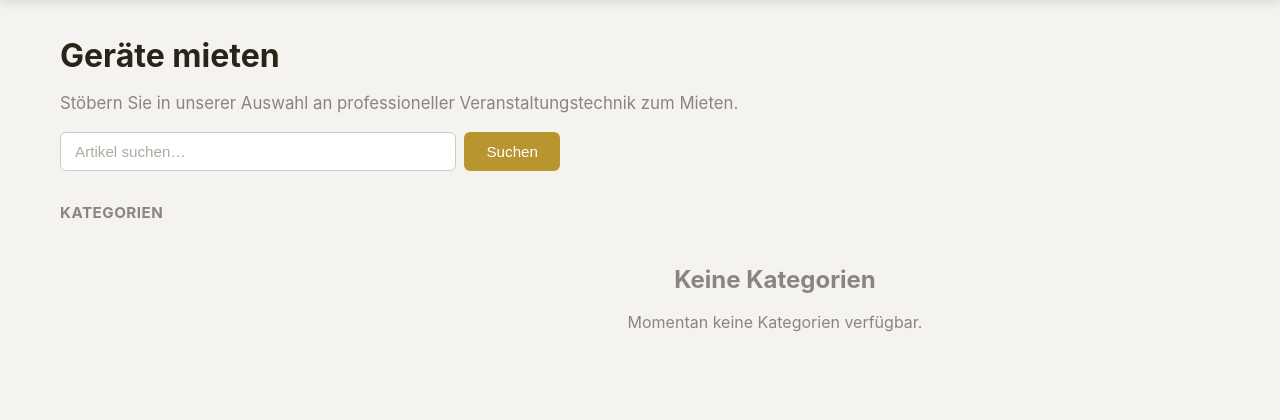
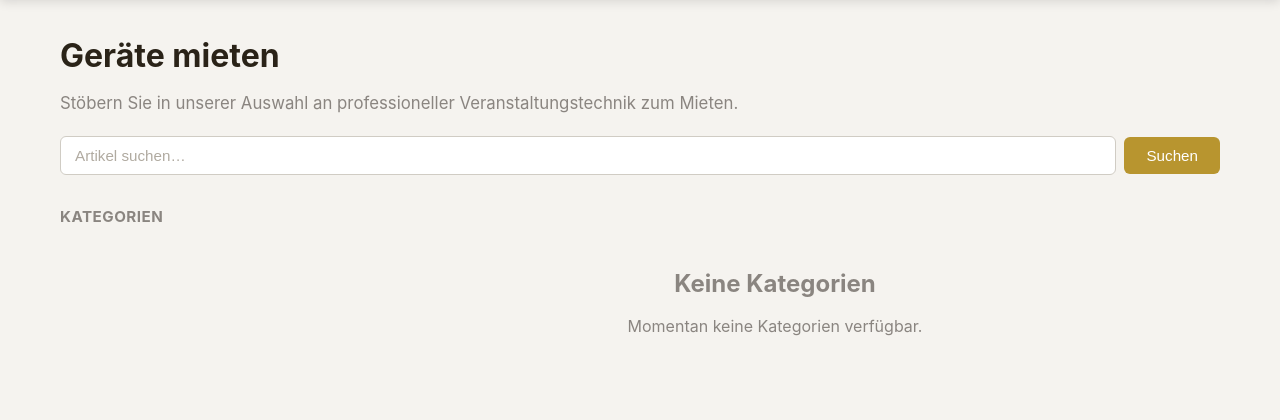
Before and after one commit to yniverz/erp-rent, a Flask app: page / in a window 1280 px wide. Shown: the part 70-490 px from the top of the page. Run offline with Flask 3, Linux system fonts and the light colour scheme.

Commit message:
feat: Update catalog search form styles for improved layout and alignment

```diff
--- a/static/css/public-catalog.css
+++ b/static/css/public-catalog.css
@@ -5,11 +5,11 @@
 .catalog-header p            { color: var(--color-text-muted); font-size: 1.05em; }
 
 /* ===== Catalog Search ===== */
-.catalog-search-form         { display: flex; gap: 8px; margin-top: 16px; max-width: 500px; }
-.catalog-search-input        { flex: 1; padding: 10px 14px; border: 1px solid var(--color-gray-300); border-radius: var(--radius-sm); font-size: 0.95em; background: var(--bg-card); color: var(--color-gray-900); }
+.catalog-search-form         { display: flex; gap: 8px; margin-top: 20px; align-items: center; }
+.catalog-search-input        { flex: 1; padding: 10px 14px; border: 1px solid var(--color-gray-300); border-radius: var(--radius-sm); font-size: 0.95em; background: var(--bg-card); color: var(--color-gray-900); min-width: 0; }
 .catalog-search-input:focus  { outline: none; border-color: var(--color-accent); box-shadow: 0 0 0 2px rgba(59,130,246,0.15); }
-.catalog-search-btn          { white-space: nowrap; }
-.catalog-search-clear        { padding: 10px 12px; line-height: 1; }
+.catalog-search-btn          { white-space: nowrap; flex-shrink: 0; }
+.catalog-search-clear        { padding: 10px 12px; line-height: 1; flex-shrink: 0; }
 
 /* ===== Top-level Category Cards Grid ===== */
 .main-content-area           { flex: 1; min-width: 0; }
```
